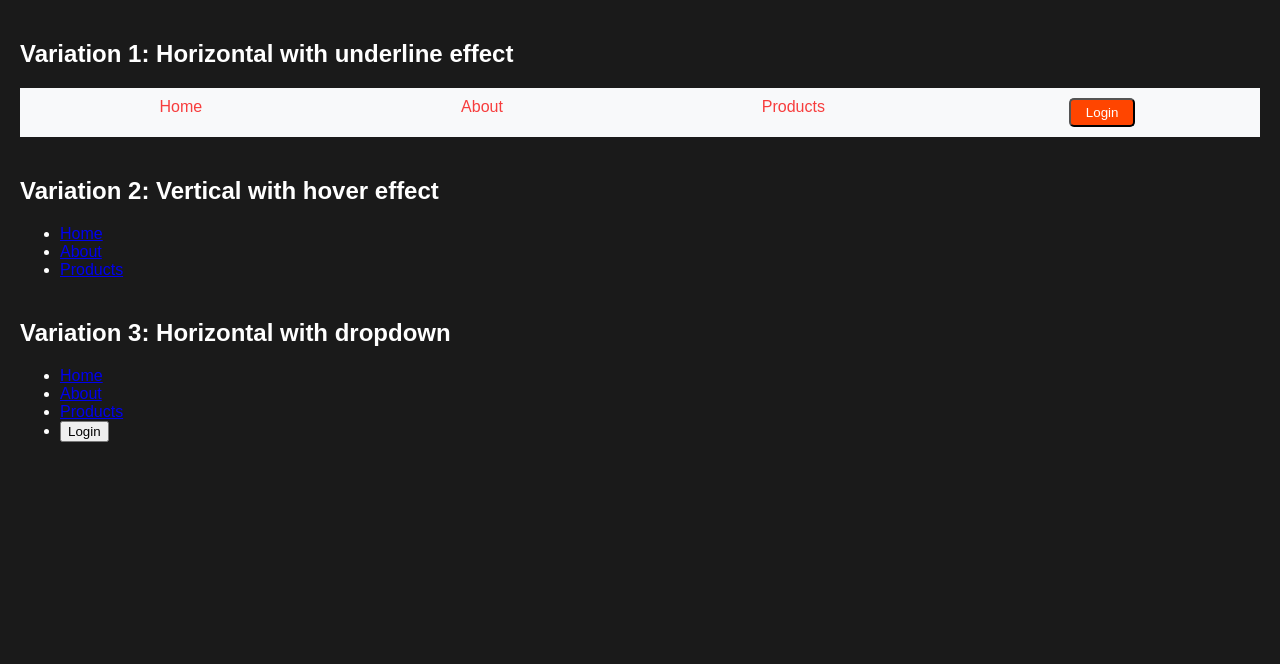
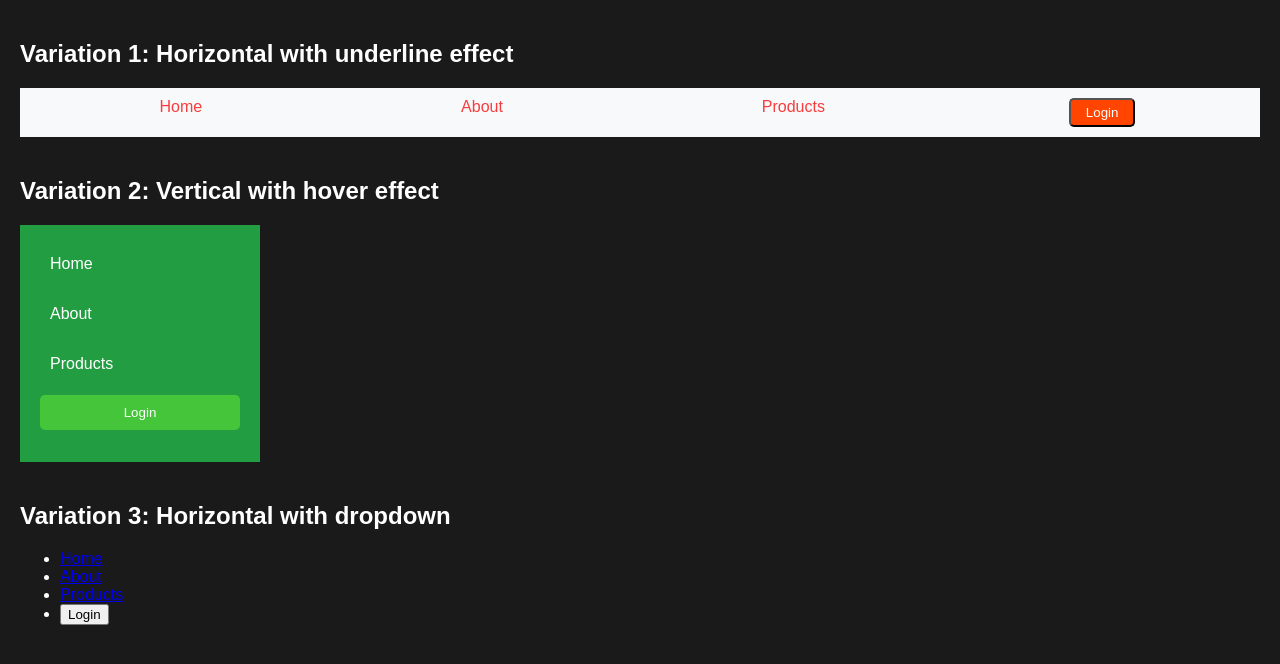
Before and after one commit to Rajhebballi/Char-or-code, a plain HTML site: page Basics/css/02_navbar.html in a window 1280 px wide. Drawn offline with Linux system fonts and the light colour scheme.

Commit message:
first commit

```diff
--- a/Basics/css/02_navbar.html
+++ b/Basics/css/02_navbar.html
@@ -1,14 +1,3 @@
-<!DOCTYPE html>
-<html lang="en">
-<head>
-    <meta charset="UTF-8">
-    <meta name="viewport" content="width=device-width, initial-scale=1.0">
-    <title>Document</title>
-</head>
-<body>
-
-</body>
-</html>
 <!DOCTYPE html>
 <html lang="en">
   <head>
@@ -69,6 +58,47 @@
         border-radius: 5px;
         cursor: crosshair;
       }
+      .nav2 {
+        /* border: 2px solid red; */
+        background-color: #229d42;
+        width: 200px;
+        padding: 20px;
+      }
+      .nav2 ul {
+        list-style-type: none;
+        margin: 0;
+        padding: 0;
+      }
+      .nav2 li {
+        margin-bottom: 12px;
+      }
+      .nav2 a {
+        text-decoration: none;
+        color: #fff;
+        display: block;
+        width: 100%;
+        padding: 10px;
+      }
+      .nav2 a:hover {
+        background-color: #00b509;
+      }
+      .nav2 a:active {
+        background-color: #12d4b7;
+      }
+      .nav2 .login_btn {
+        background-color: #5ce1379d;
+        color: white;
+        padding: 3px;
+        width: 100%;
+        height: 35px;
+        border-radius: 5px;
+        border: none;
+        margin-left: 0px;
+        cursor: pointer;
+      }
+      .nav2 .login_btn:hover {
+        background-color: #0ee20a;
+      }
     </style>
   </head>
   <body>
@@ -90,6 +120,7 @@
           <li><a href="Home">Home</a></li>
           <li><a href="About">About</a></li>
           <li><a href="Products">Products</a></li>
+          <li><button class="login_btn">Login</button></li>
         </ul>
       </nav>
     </div>
```
Also changed, not shown: Basics/css/pseudo_after_practice.html (line endings or trailing spaces).
